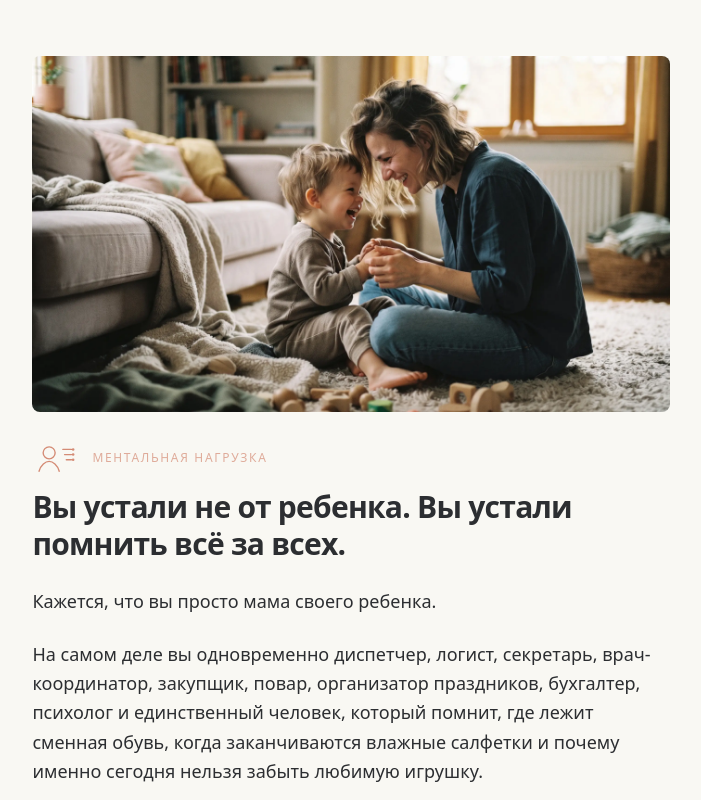
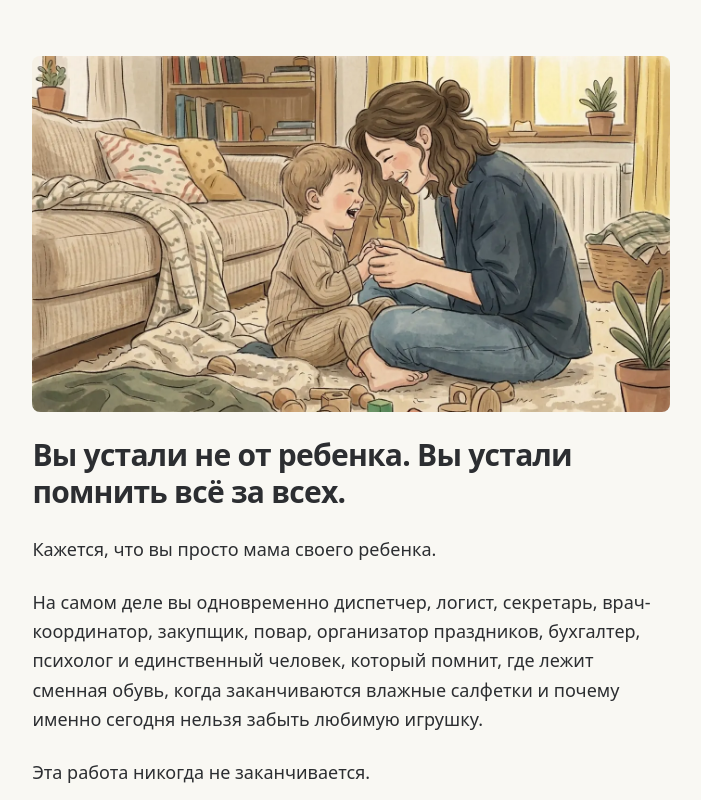
Before and after one commit to alexvyazmin/axonia-kids-landing, a Next.js app: page / in a window 1280 px wide. Shown: the top 800 px of the page, without its empty margins (289-990 px from the left). Built offline with nearby package versions, Linux system fonts and the light colour scheme.

Commit message:
фотографии и почта

```diff
--- a/app/components/SectionMark.tsx
+++ /dev/null
@@ -1,106 +0,0 @@
-type MarkKind =
-  | "load"
-  | "develop"
-  | "together"
-  | "book"
-  | "duty"
-  | "race";
-
-const marks: Record<
-  MarkKind,
-  { label: string; paths: React.ReactNode }
-> = {
-  load: {
-    label: "Ментальная нагрузка",
-    paths: (
-      <>
-        <circle cx="20" cy="18" r="7" />
-        <path d="M8 40c2-8 8-12 12-12s10 4 12 12" />
-        <path d="M36 14h10M38 20h8M40 26h6" strokeLinecap="round" />
-        <circle cx="48" cy="14" r="1.5" fill="currentColor" stroke="none" />
-        <circle cx="48" cy="20" r="1.5" fill="currentColor" stroke="none" />
-        <circle cx="48" cy="26" r="1.5" fill="currentColor" stroke="none" />
-      </>
-    ),
-  },
-  develop: {
-    label: "Без гонки за развитием",
-    paths: (
-      <>
-        <rect x="10" y="12" width="16" height="22" rx="2" />
-        <rect x="30" y="18" width="16" height="16" rx="2" />
-        <path d="M14 20h8M14 26h8M34 24h8" strokeLinecap="round" />
-        <path d="M22 42c4-6 12-6 16 0" strokeLinecap="round" />
-      </>
-    ),
-  },
-  together: {
-    label: "15 минут рядом",
-    paths: (
-      <>
-        <circle cx="18" cy="16" r="5" />
-        <circle cx="38" cy="16" r="5" />
-        <path d="M10 36c1-7 5-10 8-10s7 3 8 10" />
-        <path d="M30 36c1-7 5-10 8-10s7 3 8 10" />
-        <circle cx="48" cy="30" r="9" />
-        <path d="M48 25v6l4 2" strokeLinecap="round" />
-      </>
-    ),
-  },
-  book: {
-    label: "Готовое решение",
-    paths: (
-      <>
-        <path d="M12 14c6 0 10 2 16 2s10-2 16-2v26c-6 0-10 2-16 2s-10-2-16-2V14z" />
-        <path d="M28 16v26" />
-        <path d="M16 22h8M16 28h8M32 22h8M32 28h8" strokeLinecap="round" />
-      </>
-    ),
-  },
-  duty: {
-    label: "Завершённость",
-    paths: (
-      <>
-        <rect x="12" y="10" width="32" height="36" rx="3" />
-        <path d="M20 20h16M20 28h16M20 36h10" strokeLinecap="round" />
-        <path d="M38 34l3 3 7-8" strokeLinecap="round" strokeLinejoin="round" />
-      </>
-    ),
-  },
-  race: {
-    label: "Выход из гонки",
-    paths: (
-      <>
-        <path d="M10 38c8-16 14-22 22-22" strokeLinecap="round" />
-        <path d="M28 16l4-4 2 5" strokeLinecap="round" strokeLinejoin="round" />
-        <circle cx="42" cy="34" r="8" />
-        <path d="M42 30v5" strokeLinecap="round" />
-        <path d="M10 42h36" strokeLinecap="round" opacity="0.5" />
-      </>
-    ),
-  },
-};
-
-export default function SectionMark({ kind }: { kind: MarkKind }) {
-  const mark = marks[kind];
-
-  return (
-    <div
-      className="section-mark mb-2 flex items-center gap-3 text-accent/70"
-      aria-hidden="true"
-    >
-      <svg
-        viewBox="0 0 56 48"
-        className="h-11 w-12 shrink-0"
-        fill="none"
-        stroke="currentColor"
-        strokeWidth="1.6"
-      >
-        {mark.paths}
-      </svg>
-      <span className="text-xs font-medium uppercase tracking-[0.14em] opacity-70">
-        {mark.label}
-      </span>
-    </div>
-  );
-}
--- a/app/page.tsx
+++ b/app/page.tsx
@@ -3,7 +3,6 @@ import LongreadImage from "./components/LongreadImage";
 import PurchaseBlock from "./components/PurchaseBlock";
 import ReadingProgress from "./components/ReadingProgress";
 import RevealSection from "./components/RevealSection";
-import SectionMark from "./components/SectionMark";
 
 export default function Home() {
   return (
@@ -13,14 +12,13 @@ export default function Home() {
     <RevealSection className="bg-milky" eager>
       <div className="max-w-prose mx-auto px-4 py-10 md:py-14 space-y-6">
         <Image
-          src="/axonia_kids.webp"
-          alt="Нейробук Axonia Kids"
+          src="/picture_of_mom_and_son.webp"
+          alt="Мама и сын"
           width={1200}
           height={800}
           priority
           className="w-full h-auto rounded-lg"
         />
-        <SectionMark kind="load" />
         <h1>Вы устали не от ребенка. Вы устали помнить всё за всех.</h1>
 
         <p>Кажется, что вы просто мама своего ребенка.</p>
@@ -193,7 +191,6 @@ export default function Home() {
 
     <RevealSection className="bg-sand">
       <div className="max-w-prose mx-auto px-4 py-10 md:py-14 space-y-6">
-        <SectionMark kind="develop" />
         <h2>
           Вы не обязаны ежедневно придумывать, как &laquo;развивать&raquo;
           ребенка.
@@ -333,7 +330,6 @@ export default function Home() {
 
     <RevealSection className="bg-milky">
       <div className="max-w-prose mx-auto px-4 py-10 md:py-14 space-y-6">
-        <SectionMark kind="together" />
         <h2>
           Мозгу ребенка не нужен аниматор. Ему нужен взрослый рядом на 15 минут.
         </h2>
@@ -349,12 +345,6 @@ export default function Home() {
         <p>Поэтому многие вообще не начинают.</p>
         <p>Потому что час свободного времени появляется редко.</p>
         <p>Полтора часа — почти никогда.</p>
-
-        <LongreadImage
-          src="/calendar-play-15min.webp"
-          alt="Календарь с отмеченной игрой — достаточно пятнадцати минут осознанного присутствия"
-        />
-
         <p>
           А между тем мозг ребенка не измеряет любовь количеством проведенных
           занятий.
@@ -405,12 +395,16 @@ export default function Home() {
         <p>
           Есть только одно небольшое действие, которое уже выбрано за вас.
         </p>
+
+        <LongreadImage
+          src="/calendar-play-15min.webp"
+          alt="Расписание дня с выделенными пятнадцатью минутами на игру"
+        />
       </div>
     </RevealSection>
 
     <RevealSection className="bg-sand">
       <div className="max-w-prose mx-auto px-4 py-10 md:py-14 space-y-6">
-        <SectionMark kind="book" />
         <h2>
           Нейробук — когда вам больше не нужно думать, что делать сегодня.
         </h2>
@@ -488,7 +482,6 @@ export default function Home() {
 
     <RevealSection className="bg-milky">
       <div className="max-w-prose mx-auto px-4 py-10 md:py-14 space-y-6">
-        <SectionMark kind="duty" />
         <h2>
           Через 15 минут заканчивается игра. Заканчивается и чувство долга.
         </h2>
@@ -617,7 +610,6 @@ export default function Home() {
 
     <RevealSection className="bg-sand">
       <div className="max-w-prose mx-auto px-4 py-10 md:py-14 space-y-6">
-        <SectionMark kind="race" />
         <h2>Перестаньте участвовать в гонке, которую невозможно выиграть.</h2>
 
         <p>
```
Also changed, not shown: public/picture_of_mom_and_son.webp (added).
